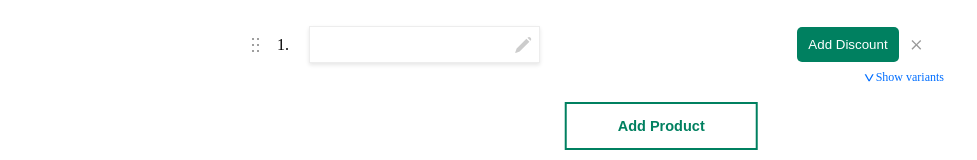
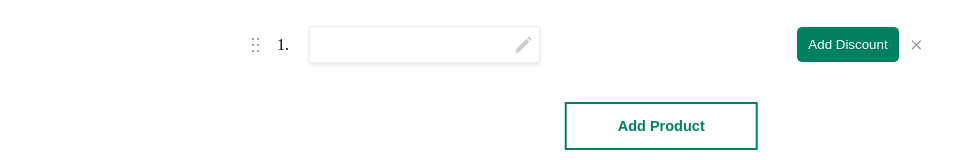
Before and after one commit to raj5036/Ecommerce-store, a React (Vite) app: page / in a window 1280 px wide. Both pictures are taken after a click on the button "Add Product". Shown: the part 134-294 px from the top of the page, without its empty margins (0-977 px from the left). Built offline with nearby package versions, Linux system fonts and the light colour scheme.

Commit message:
If a product has only one variant then don't display show/hide variants button

```diff
--- a/src/components/ProductItem/ProductItem.jsx
+++ b/src/components/ProductItem/ProductItem.jsx
@@ -148,7 +148,7 @@ const ProductItem = ({
 						})}
 					</select>
 				</React.Fragment>)}
-				<div className='variantOptions' onClick={onShowVariant}>
+				{variants.length > 1 && <div className='variantOptions' onClick={onShowVariant}>
 					{showVariant ? (<>
 						<img src={UpArrow} alt='up arrow' className='arrowIcon'/>
 						Hide variants</>)
@@ -156,14 +156,19 @@ const ProductItem = ({
 						<img src={DownArrow} alt='down arrow' className='arrowIcon'/>
 						Show variants
 					</>}
-				</div>
+				</div>}
 				<img src={CrossIcon} alt='Cross Icon' className='crossIcon' onClick={onDeleteProduct(id)}/>
 			</div>
 			{/* Show variants */}
 			{
-				showVariant && variants.length > 0 &&
+				((variants.length == 1) || (showVariant && variants.length > 0)) &&
 				<div className='variantsListContainer'>
-					<DndContext collisionDetection={closestCorners} sensors={sensors} onDragStart={handleDragStart} onDragEnd={handleDragEnd}>
+					<DndContext
+						collisionDetection={closestCorners}
+						sensors={sensors}
+						onDragStart={handleDragStart}
+						onDragEnd={handleDragEnd}
+					>
 						<SortableContext items={variants} strategy={verticalListSortingStrategy}>
 							{variants.map((variant, index)=> {
 								return <VariantItem
```
